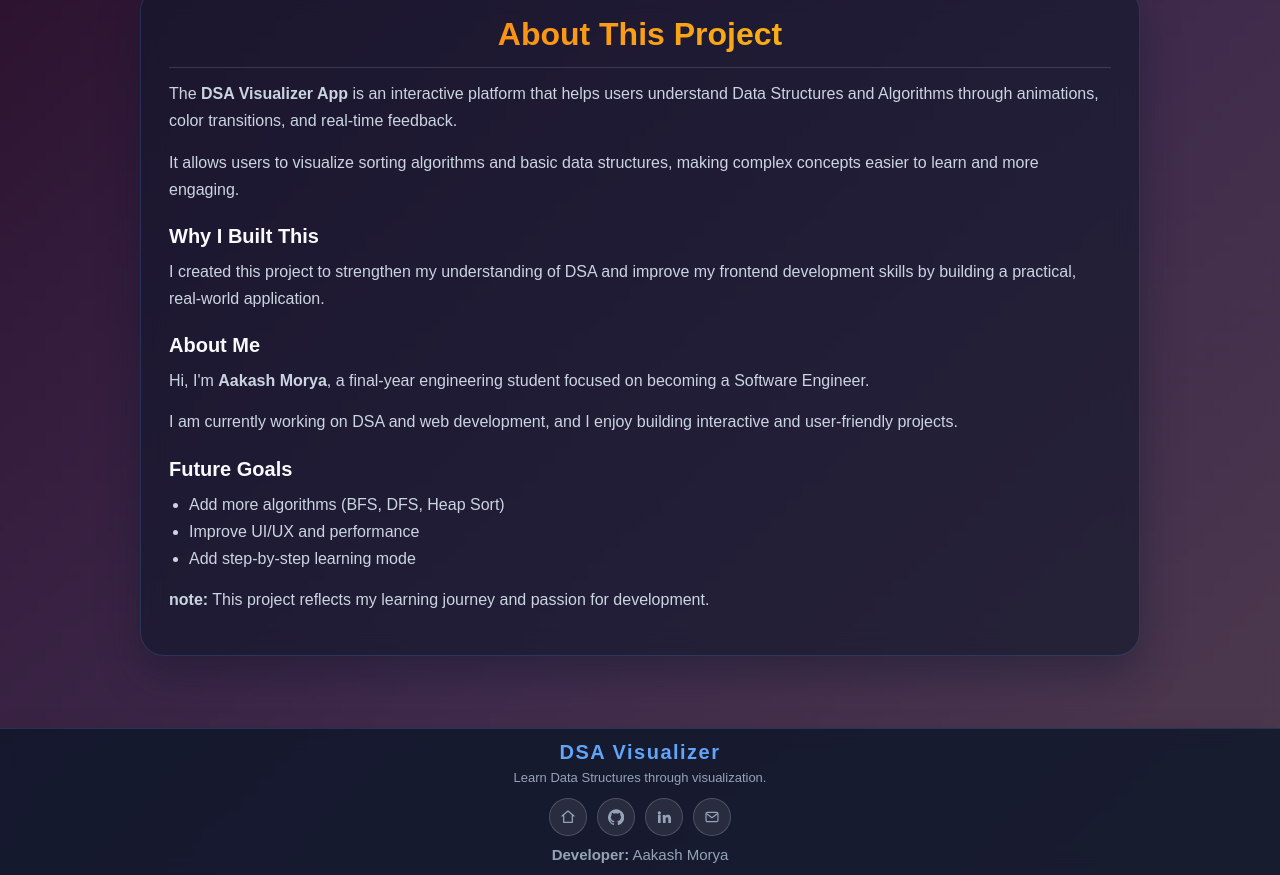
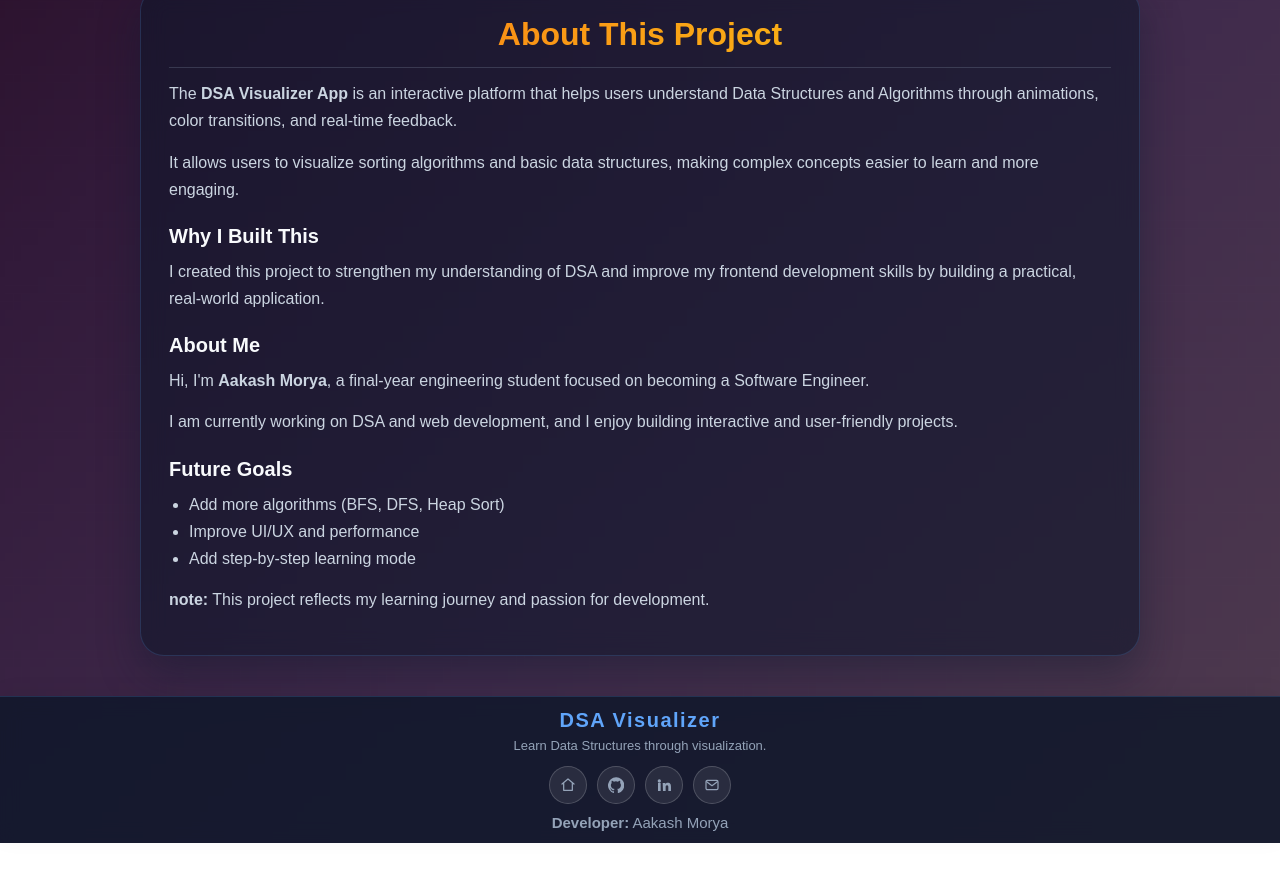
Before and after one commit to optimisticaakash/DSA-VISUALIZER-APP, a plain HTML site: page index.html in a window 1280 px wide. Shown: the part 1465-2340 px from the top of the page. After the commit the page ends 2308 px from the top, so only its background shows below. Drawn offline with Linux system fonts and the light colour scheme.

Commit message:
footer issue fixed

```diff
--- a/global-theme.css
+++ b/global-theme.css
@@ -94,6 +94,8 @@ body {
     background-size: cover, cover;
     color: var(--text-color);
     min-height: 100vh;
+    display: flex;
+    flex-direction: column;
     transition: background 0.3s ease, color 0.3s ease, opacity 0.35s ease;
     opacity: 0;
 }
@@ -144,7 +146,7 @@ body.dark-mode::before {
     justify-content: space-between;
     gap: 10px;
     flex-wrap: wrap;
-    margin-top: 32px;
+    margin-top: auto;
 }
 
 .footer-simple {
```
Also changed, not shown: 1 other file.
